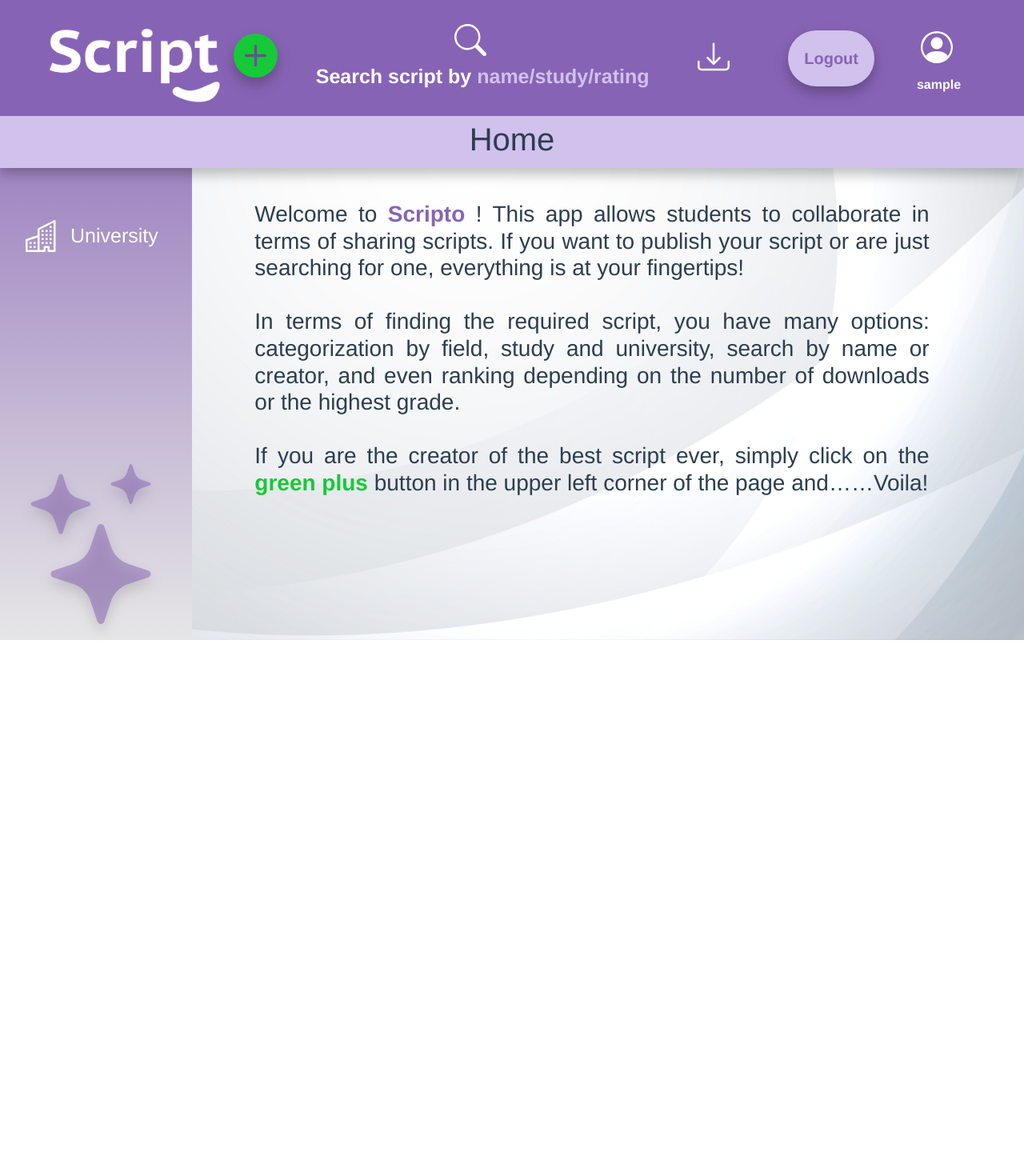
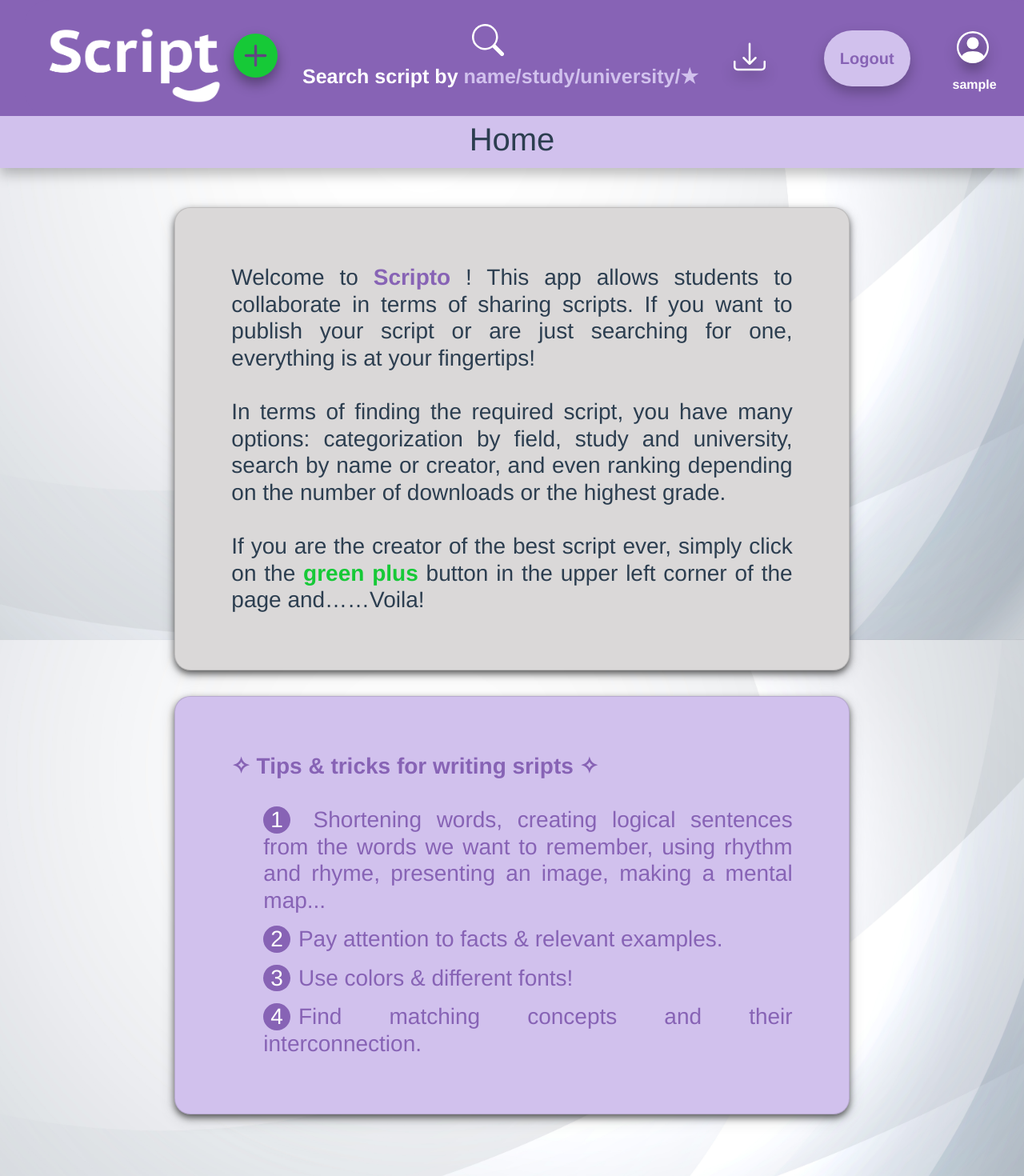
Before and after one commit to KajaRado7/Scripto-frontend, a Vue app: page / in a window 1280 px wide. Shown: the top 1470 px of the page at 80% size. Before the commit the page ends 800 px from the top, so only its background shows below. Built offline with nearby package versions, Linux system fonts and the light colour scheme; sample sign-in values are in the browser's storage.

Commit message:
brisanje leftNav-a + nova logika za pretragu + Home.vue + sveukupno uredenje

```diff
--- a/src/App.vue
+++ b/src/App.vue
@@ -79,7 +79,7 @@
                   <span class="searchText">
                     <b style="font-size:25px;">
                       Search script by
-                      <span class="searchText2">name/study/rating</span>
+                      <span class="searchText2">name/study/university/★</span>
                     </b>
                   </span>
                 </a>
@@ -217,44 +217,7 @@
     <div class="row ">
       <div class="col-2">
         <!---LeftNav-------------------------------------------------------->
-        <nav
-          v-if="this.$route.name !== 'Login' && this.$route.name !== 'Signup'"
-          class="leftNav"
-        >
-          <router-link to="/university">
-            <a href="#university" style="display:flex;align-items:center">
-              <svg
-                xmlns="http://www.w3.org/2000/svg"
-                width="40"
-                height="40"
-                fill="currentColor"
-                class="bi bi-building"
-                viewBox="0 0 16 16"
-              >
-                <path
-                  fill-rule="evenodd"
-                  d="M14.763.075A.5.5 0 0 1 15 .5v15a.5.5 0 0 1-.5.5h-3a.5.5 0 0 1-.5-.5V14h-1v1.5a.5.5 0 0 1-.5.5h-9a.5.5 0 0 1-.5-.5V10a.5.5 0 0 1 .342-.474L6 7.64V4.5a.5.5 0 0 1 .276-.447l8-4a.5.5 0 0 1 .487.022zM6 8.694 1 10.36V15h5V8.694zM7 15h2v-1.5a.5.5 0 0 1 .5-.5h2a.5.5 0 0 1 .5.5V15h2V1.309l-7 3.5V15z"
-                />
-                <path
-                  d="M2 11h1v1H2v-1zm2 0h1v1H4v-1zm-2 2h1v1H2v-1zm2 0h1v1H4v-1zm4-4h1v1H8V9zm2 0h1v1h-1V9zm-2 2h1v1H8v-1zm2 0h1v1h-1v-1zm2-2h1v1h-1V9zm0 2h1v1h-1v-1zM8 7h1v1H8V7zm2 0h1v1h-1V7zm2 0h1v1h-1V7zM8 5h1v1H8V5zm2 0h1v1h-1V5zm2 0h1v1h-1V5zm0-2h1v1h-1V3z"
-                />
-              </svg>
-              <span class="leftNavText">University</span>
-            </a>
-          </router-link>
-          <svg
-            xmlns="http://www.w3.org/2000/svg"
-            width="200"
-            height="200"
-            fill="currentColor"
-            class="bi bi-stars"
-            viewBox="0 0 16 16"
-          >
-            <path
-              d="M7.657 6.247c.11-.33.576-.33.686 0l.645 1.937a2.89 2.89 0 0 0 1.829 1.828l1.936.645c.33.11.33.576 0 .686l-1.937.645a2.89 2.89 0 0 0-1.828 1.829l-.645 1.936a.361.361 0 0 1-.686 0l-.645-1.937a2.89 2.89 0 0 0-1.828-1.828l-1.937-.645a.361.361 0 0 1 0-.686l1.937-.645a2.89 2.89 0 0 0 1.828-1.828l.645-1.937zM3.794 1.148a.217.217 0 0 1 .412 0l.387 1.162c.173.518.579.924 1.097 1.097l1.162.387a.217.217 0 0 1 0 .412l-1.162.387A1.734 1.734 0 0 0 4.593 5.69l-.387 1.162a.217.217 0 0 1-.412 0L3.407 5.69A1.734 1.734 0 0 0 2.31 4.593l-1.162-.387a.217.217 0 0 1 0-.412l1.162-.387A1.734 1.734 0 0 0 3.407 2.31l.387-1.162zM10.863.099a.145.145 0 0 1 .274 0l.258.774c.115.346.386.617.732.732l.774.258a.145.145 0 0 1 0 .274l-.774.258a1.156 1.156 0 0 0-.732.732l-.258.774a.145.145 0 0 1-.274 0l-.258-.774a1.156 1.156 0 0 0-.732-.732L9.1 2.137a.145.145 0 0 1 0-.274l.774-.258c.346-.115.617-.386.732-.732L10.863.1z"
-            />
-          </svg>
-        </nav>
+
         <!---LeftNav-------------------------------------------------------->
       </div>
       <div class="col-8"></div>
@@ -327,27 +290,13 @@ export default {
 .navbar-toggler {
   border: solid 2px white;
 }
-.leftNavText {
-  display: block;
-  margin-right: 1rem;
-  margin-left: 1rem;
-}
+
 .main {
   margin-left: 220px;
   font-size: 28px;
   padding: 0px 10px;
 }
-.leftNav a {
-  padding: 8px 8px 10px 16px;
-  text-decoration: none;
-  font-size: 25px;
-  color: white;
-  display: block;
-  padding-top: 15px;
-}
-.leftNav a:hover {
-  color: #d1c1ed;
-}
+
 .form-control {
   border-radius: 30px;
 }
@@ -356,12 +305,7 @@ export default {
   margin: auto;
   width: 60%;
 }
-.btnSearch {
-  border-radius: 30px;
-  background-color: #d1c1ed;
-  margin-right: 25px;
-  color: #8763b5;
-}
+
 .logo {
   margin-left: 10px;
 }
@@ -386,41 +330,12 @@ export default {
   text-align: center;
   filter: drop-shadow(0px 8px 8px rgba(0, 0, 0, 0.25));
 }
-.leftNav {
-  height: 100%;
-  width: 240px;
-  position: fixed;
-  z-index: 9997; //3.ima prednost
-  top: 0;
-  left: 0;
-  background-color: #8763b5;
-  background-image: linear-gradient(#8763b5, #e6e6e6);
-  overflow-x: hidden;
-  padding-top: 245px;
-  text-align: left;
-}
+
 .nav-link {
   color: white;
 }
-.dropdown-menu {
-  border-radius: 30px;
-  height: 91px;
-  border: 3px solid;
-  border-color: #8763b5;
-  background-color: #d1c1ed;
-  filter: drop-shadow(0px 8px 8px rgba(0, 0, 0, 0.25));
-}
-.dropdown-item {
-  border-radius: 30px;
-}
+
 //---ikone------------------------//
-.bi-stars {
-  color: #8763b585;
-  position: fixed;
-  bottom: 20px;
-  margin-left: 26px;
-  filter: drop-shadow(0px 8px 8px rgba(0, 0, 0, 0.25));
-}
 
 .rightIcons {
   padding: 20px;
@@ -428,19 +343,21 @@ export default {
 
 .bi-plus-circle-fill {
   color: #16c937;
-  filter: drop-shadow(0px 8px 8px rgba(0, 0, 0, 0.25));
+  filter: drop-shadow(0px 8px 8px rgba(0, 0, 0, 0.363));
 }
 
 .bi-download {
   margin-right: 15px;
   color: white;
   margin-top: 15px;
+  filter: drop-shadow(0px 8px 8px rgba(0, 0, 0, 0.363));
 }
 
 .bi-person-circle {
   margin-right: 30px;
   color: white;
   margin-top: 3px;
+  filter: drop-shadow(0px 8px 8px rgba(0, 0, 0, 0.363));
 }
 .bi-search {
   margin-right: 30px;
--- a/src/router/index.js
+++ b/src/router/index.js
@@ -45,12 +45,6 @@ const routes = [
       import(/* webpackChunkName: "about" */ '../views/Script.vue'),
   },
   {
-    path: '/university',
-    name: 'University',
-    component: () =>
-      import(/* webpackChunkName: "about" */ '../views/University.vue'),
-  },
-  {
     path: '/login',
     name: 'Login',
     component: () =>
--- a/src/views/Add Script.vue
+++ b/src/views/Add Script.vue
@@ -238,7 +238,6 @@ export default {
 }
 .mainContent {
   margin-top: 250px;
-  margin-left: 100px;
 }
 
 .select {
@@ -252,6 +251,8 @@ select {
   border-radius: 39px;
   height: 70px;
   padding: 8px 20px;
+  box-shadow: 0 4px 8px 0 rgba(2, 2, 2, 0.287),
+    0 6px 20px 0 rgba(95, 95, 95, 0.075), 0 6px 20px 0 rgba(95, 95, 95, 0.075);
 }
 .item1 {
   order: 1;
@@ -282,7 +283,7 @@ select {
   border-radius: 60px;
   background-color: #d1c1ed;
   color: #8763b5;
-  filter: drop-shadow(0px 8px 8px rgba(0, 0, 0, 0.25));
+  filter: drop-shadow(0px 8px 8px rgba(0, 0, 0, 0.459));
   width: 100%;
   height: 70px;
   table-layout: fixed;
--- a/src/views/Home.vue
+++ b/src/views/Home.vue
@@ -2,42 +2,100 @@
   <div class="row">
     <div class="col-2"></div>
     <div class="col-8 mainContent" style="text-align:justify;">
-      <h3>
+      <b-card class="mt-2 mx-auto card1" style="border-radius: 20px;">
+        <b-card-text class="mt-2">
+          <h3 class="text1">
             Welcome to
             <b style="color:#8763b5">Scripto</b>
-        ! This app allows students to collaborate in terms of sharing scripts.
-        If you want to publish your script or are just searching for one,
-        everything is at your fingertips!
+            ! This app allows students to collaborate in terms of sharing
+            scripts. If you want to publish your script or are just searching
+            for one, everything is at your fingertips!
             <br />
             <br />
             In terms of finding the required script, you have many options:
             categorization by field, study and university, search by name or
-        creator, and even ranking depending on the number of downloads or the
-        highest grade.
+            creator, and even ranking depending on the number of downloads or
+            the highest grade.
             <br />
             <br />
             If you are the creator of the best script ever, simply click on the
             <b style="color:#16c937">green plus</b>
             button in the upper left corner of the page and……Voila!
           </h3>
+        </b-card-text>
+      </b-card>
+      <br />
+      <b-card class="mt-2 mx-auto card2" style="border-radius: 20px;">
+        <b-card-text class="mt-2">
+          <h3 class="text2">
+            <b class="tips_tricks">✧ Tips & tricks for writing sripts ✧</b>
+            <br />
+            <br />
+            <ol>
+              <li>
+                Shortening words, creating logical sentences from the words we
+                want to remember, using rhythm and rhyme, presenting an image,
+                making a mental map...
+              </li>
+              <li>Pay attention to facts & relevant examples.</li>
+              <li>Use colors & different fonts!</li>
+              <li>Find matching concepts and their interconnection.</li>
+            </ol>
+          </h3>
+        </b-card-text>
+      </b-card>
     </div>
     <div class="col-2"></div>
+    <footer id="footer"></footer>
   </div>
 </template>
 
-<script>
-import ScriptCard from '@/components/ScriptCard.vue';
+<style scoped>
+ol {
+  list-style: none;
+  counter-reset: item;
+}
+li {
+  counter-increment: item;
+  margin-bottom: 15px;
+}
+li:before {
+  margin-right: 10px;
+  content: counter(item);
+  background: #8763b5;
+  border-radius: 100%;
+  color: white;
+  width: 1.2em;
+  text-align: center;
+  display: inline-block;
+}
 
-export default {};
-</script>
-
-<style scoped>
-h3 {
+.card2 {
   text-align: justify;
-  margin-bottom: 60px;
+  background-color: #d1c1ed;
+  box-shadow: 0 4px 8px 0 rgba(2, 2, 2, 0.602),
+    0 6px 20px 0 rgba(0, 0, 0, 0.137);
+}
+.card1 {
+  text-align: justify;
+  background-color: rgb(218, 216, 216);
+  box-shadow: 0 4px 8px 0 rgba(2, 2, 2, 0.602),
+    0 6px 20px 0 rgba(0, 0, 0, 0.137);
+}
+.text1 {
+  text-align: justify;
+  margin: 50px;
+}
+.text2 {
+  text-align: justify;
+  margin: 50px;
+  color: #8763b5;
 }
 .mainContent {
   margin-top: 250px;
-  margin-left: 100px;
+}
+#footer {
+  width: 100%;
+  height: 80px;
 }
 </style>
--- a/src/views/Login.vue
+++ b/src/views/Login.vue
@@ -121,7 +121,7 @@ export default {
   border-radius: 60px;
   background-color: #d1c1ed;
   color: #8763b5;
-  filter: drop-shadow(0px 8px 8px rgba(0, 0, 0, 0.25));
+  filter: drop-shadow(0px 8px 8px rgba(0, 0, 0, 0.459));
 }
 .btnText {
   margin: 13px;
@@ -135,6 +135,8 @@ export default {
   border-radius: 39px;
   height: 70px;
   padding: 8px 20px;
+  box-shadow: 0 4px 8px 0 rgba(2, 2, 2, 0.287),
+    0 6px 20px 0 rgba(95, 95, 95, 0.075), 0 6px 20px 0 rgba(95, 95, 95, 0.075);
 }
 #container1 {
   margin-top: 90px;
--- a/src/views/My Account.vue
+++ b/src/views/My Account.vue
@@ -118,6 +118,8 @@ export default {
   border-radius: 39px;
   height: 70px;
   padding: 8px 20px;
+  box-shadow: 0 4px 8px 0 rgba(2, 2, 2, 0.287),
+    0 6px 20px 0 rgba(95, 95, 95, 0.075), 0 6px 20px 0 rgba(95, 95, 95, 0.075);
 }
 .alert {
   margin-top: -23px;
@@ -181,7 +183,7 @@ hr {
   border-radius: 60px;
   background-color: #d1c1ed;
   color: #8763b5;
-  filter: drop-shadow(0px 8px 8px rgba(0, 0, 0, 0.25));
+  filter: drop-shadow(0px 8px 8px rgba(0, 0, 0, 0.459));
 }
 .btnText {
   margin: 17px;
--- a/src/views/My Downloads.vue
+++ b/src/views/My Downloads.vue
@@ -25,6 +25,5 @@ export default {};
 <style scoped>
 .mainContent {
   margin-top: 250px;
-  margin-left: 100px;
 }
 </style>
--- a/src/views/Script.vue
+++ b/src/views/Script.vue
@@ -107,16 +107,21 @@ import ScriptCard from '@/components/ScriptCard.vue';
 import { Scripts, myDownloads, Auth, Service } from '@/services/index.js';
 
 export default {
-  props: ['info', 'showComments'],
+  props: ['id', 'info', 'showComments'],
   name: 'Script',
   components: {
     ScriptCard,
   },
   data() {
     return {
+      script: null,
       auth: Auth.state,
       newComment: '',
     };
+  },
+  async mounted() {
+    // dohvati sve podatke o jednoj skripti
+    this.script = await Scripts.getOne(this.id);
   },
   methods: {
     async refresh() {
@@ -149,39 +154,6 @@ export default {
 };
 </script>
 <style scoped>
-.comments {
-  margin: 20px 0;
-}
-
-@-webkit-keyframes fade-in-fwd {
-  0% {
-    -webkit-transform: translateZ(-80px);
-    transform: translateZ(-80px);
-    opacity: 0;
-  }
-  100% {
-    -webkit-transform: translateZ(0);
-    transform: translateZ(0);
-    opacity: 1;
-  }
-}
-@keyframes fade-in-fwd {
-  0% {
-    -webkit-transform: translateZ(-80px);
-    transform: translateZ(-80px);
-    opacity: 0;
-  }
-  100% {
-    -webkit-transform: translateZ(0);
-    transform: translateZ(0);
-    opacity: 1;
-  }
-}
-.animate {
-  -webkit-animation: fade-in-fwd 1s cubic-bezier(0.39, 0.575, 0.565, 1) both;
-  animation: fade-in-fwd 1s cubic-bezier(0.39, 0.575, 0.565, 1) both;
-}
-
 .bi-download {
   color: #8763b5;
   margin-top: 10px;
@@ -268,7 +240,6 @@ hr {
 
 .mainContent {
   margin-top: 250px;
-  margin-left: 100px;
 }
 
 #footer {
--- a/src/views/Scripts.vue
+++ b/src/views/Scripts.vue
@@ -2,16 +2,28 @@
   <div class="row">
     <div class="col-2"></div>
     <div class="col-8 mainContent" style="text-align:justify;">
+      <b-card class="mt-2 mx-auto card1" style="border-radius: 20px;">
+        <b-card-text class="mt-2">
           <p class="note">
             *
             <b>Studies</b>
-        : Graduate & Undergraduate*
+            : Graduate , Undergraduate
           </p>
           <p class="note">
             *
-        <b>Rating</b>
-        : 1-5
+            <b>Rating (★)</b>
+            : 1 - 5
           </p>
+          <p class="note">
+            *
+            <b>Universities</b>
+            : Juraj Dobrila University of Pula, University of Rijeka, University
+            of Dubrovnik, University of Split, University of Osijek, University
+            of Zadar, University of Zagreb
+          </p>
+        </b-card-text>
+      </b-card>
+
       <div class="container1">
         <input
           v-model="store.searchTerm"
@@ -35,6 +47,7 @@
       </div>
     </div>
     <div class="col-2"></div>
+    <footer id="footer"></footer>
   </div>
 </template>
 
@@ -76,12 +89,17 @@ export default {
 </script>
 
 <style scoped>
+.card1 {
+  margin-bottom: 27px;
+  text-align: justify;
+  background-color: rgb(218, 216, 216);
+  box-shadow: 0 4px 8px 0 rgba(2, 2, 2, 0.287),
+    0 6px 20px 0 rgba(95, 95, 95, 0.075), 0 6px 20px 0 rgba(95, 95, 95, 0.075);
+}
 .note {
   color: #8763b5;
 }
-.container1 {
-  margin-bottom: 30px;
-}
+
 .form-control {
   width: 100%;
   margin: auto;
@@ -91,9 +109,14 @@ export default {
   border-radius: 39px;
   height: 70px;
   padding: 8px 20px;
+  box-shadow: 0 4px 8px 0 rgba(2, 2, 2, 0.287),
+    0 6px 20px 0 rgba(95, 95, 95, 0.075), 0 6px 20px 0 rgba(95, 95, 95, 0.075);
 }
 .mainContent {
-  margin-top: 260px;
-  margin-left: 100px;
+  margin-top: 250px;
+}
+#footer {
+  width: 100%;
+  height: 80px;
 }
 </style>
--- a/src/views/Signup.vue
+++ b/src/views/Signup.vue
@@ -194,7 +194,7 @@ export default {
   border-radius: 60px;
   background-color: #d1c1ed;
   color: #8763b5;
-  filter: drop-shadow(0px 8px 8px rgba(0, 0, 0, 0.25));
+  filter: drop-shadow(0px 8px 8px rgba(0, 0, 0, 0.459));
 }
 .btnText {
   margin: 13px;
@@ -208,6 +208,8 @@ export default {
   border-radius: 39px;
   height: 70px;
   padding: 8px 20px;
+  box-shadow: 0 4px 8px 0 rgba(2, 2, 2, 0.287),
+    0 6px 20px 0 rgba(95, 95, 95, 0.075), 0 6px 20px 0 rgba(95, 95, 95, 0.075);
 }
 #container1 {
   margin-top: 90px;
--- a/src/views/University.vue
+++ /dev/null
@@ -1,95 +0,0 @@
-<template>
-  <div class="row">
-    <div class="col-2"></div>
-    <div class="col-8 mainContent" style="text-align:justify;">
-      <div class="buttonContainer1">
-        <div class="item1">
-          <button type="button" class="btn  btnSSU">
-            <h4 class="btnText">Juraj Dobrila University of Pula</h4>
-          </button>
-        </div>
-        <div class="item1">
-          <button type="button" class="btn  btnSSU">
-            <h4 class="btnText">University of Rijeka</h4>
-          </button>
-        </div>
-        <div class="item1">
-          <button type="button" class="btn  btnSSU">
-            <h4 class="btnText">University of Dubrovnik</h4>
-          </button>
-        </div>
-      </div>
-      <div class="buttonContainer2">
-        <div class="item2">
-          <button type="button" class="btn  btnSSU">
-            <h4 class="btnText">University of Split</h4>
-          </button>
-        </div>
-        <div class="item2">
-          <button type="button" class="btn  btnSSU">
-            <h4 class="btnText">University of Osijek</h4>
-          </button>
-        </div>
-        <div class="item2">
-          <button type="button" class="btn  btnSSU">
-            <h4 class="btnText">University of Zadar</h4>
-          </button>
-        </div>
-      </div>
-      <div class="buttonContainer3">
-        <div class="item3">
-          <button type="button" class="btn  btnSSU">
-            <h4 class="btnText">University of Zagreb</h4>
-          </button>
-        </div>
-      </div>
-    </div>
-
-    <div class="col-2"></div>
-  </div>
-</template>
-
-<style scoped>
-.mainContent {
-  margin-top: 250px;
-  margin-left: 100px;
-}
-.item1,
-.item2 {
-  order: 3;
-  flex-grow: 2;
-  width: 100%;
-  margin: 1rem;
-}
-
-.item3 {
-  order: 1;
-  flex-grow: 2;
-  width: 100%;
-  margin: 1rem;
-}
-
-.buttonContainer1,
-.buttonContainer2,
-.buttonContainer3 {
-  display: flex;
-  flex-direction: row;
-  flex-wrap: nowrap;
-  justify-content: space-around;
-  align-items: center;
-}
-
-.btnSSU {
-  border-radius: 60px;
-  background-color: #d1c1ed;
-  color: #8763b5;
-  filter: drop-shadow(0px 8px 8px rgba(0, 0, 0, 0.25));
-  width: 100%;
-  height: 90px;
-  table-layout: fixed;
-  border-collapse: collapse;
-}
-.btnText {
-  margin: 13px;
-}
-</style>
```
Lines whose indentation alone changed are shown as unchanged.
